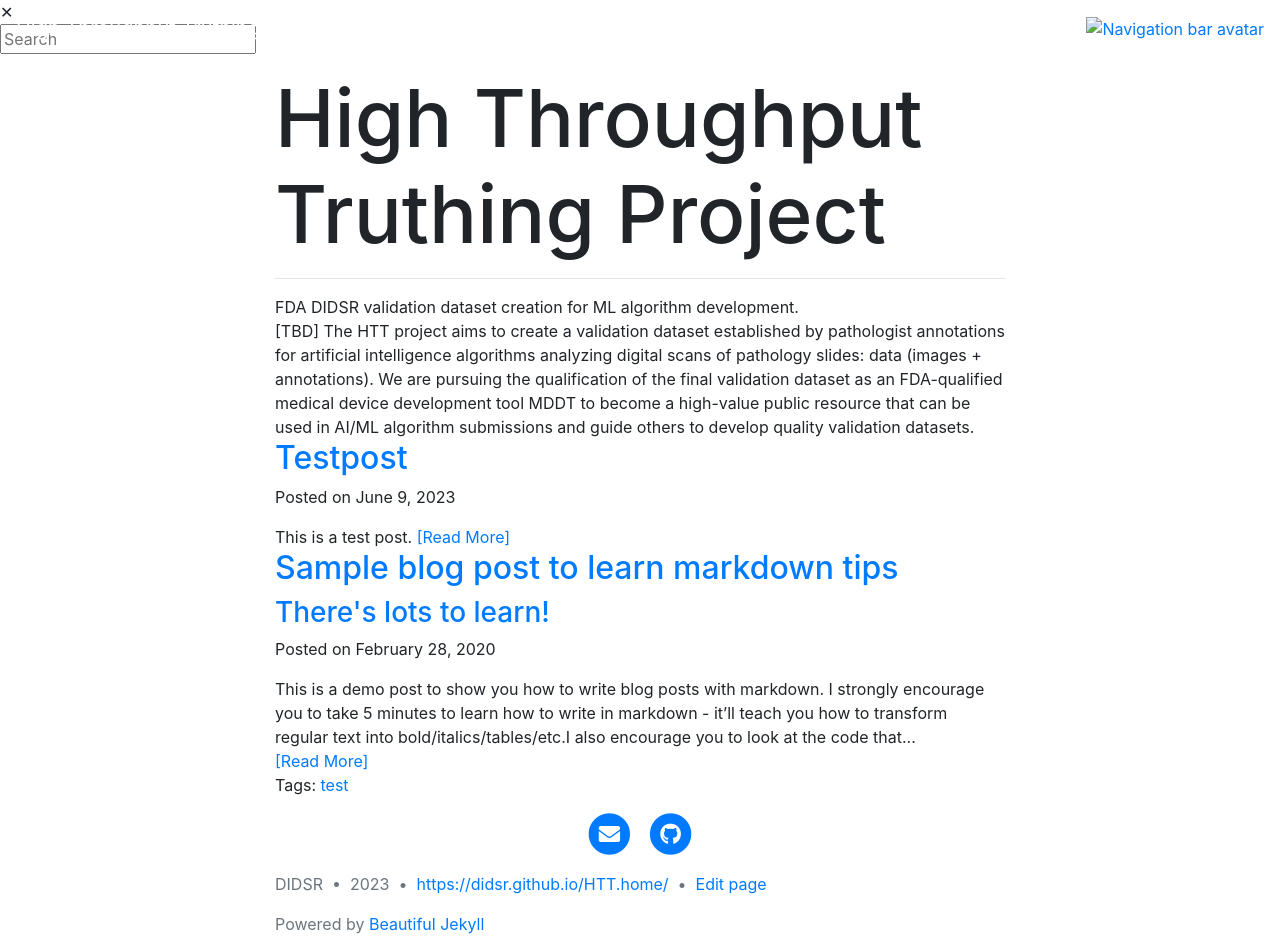
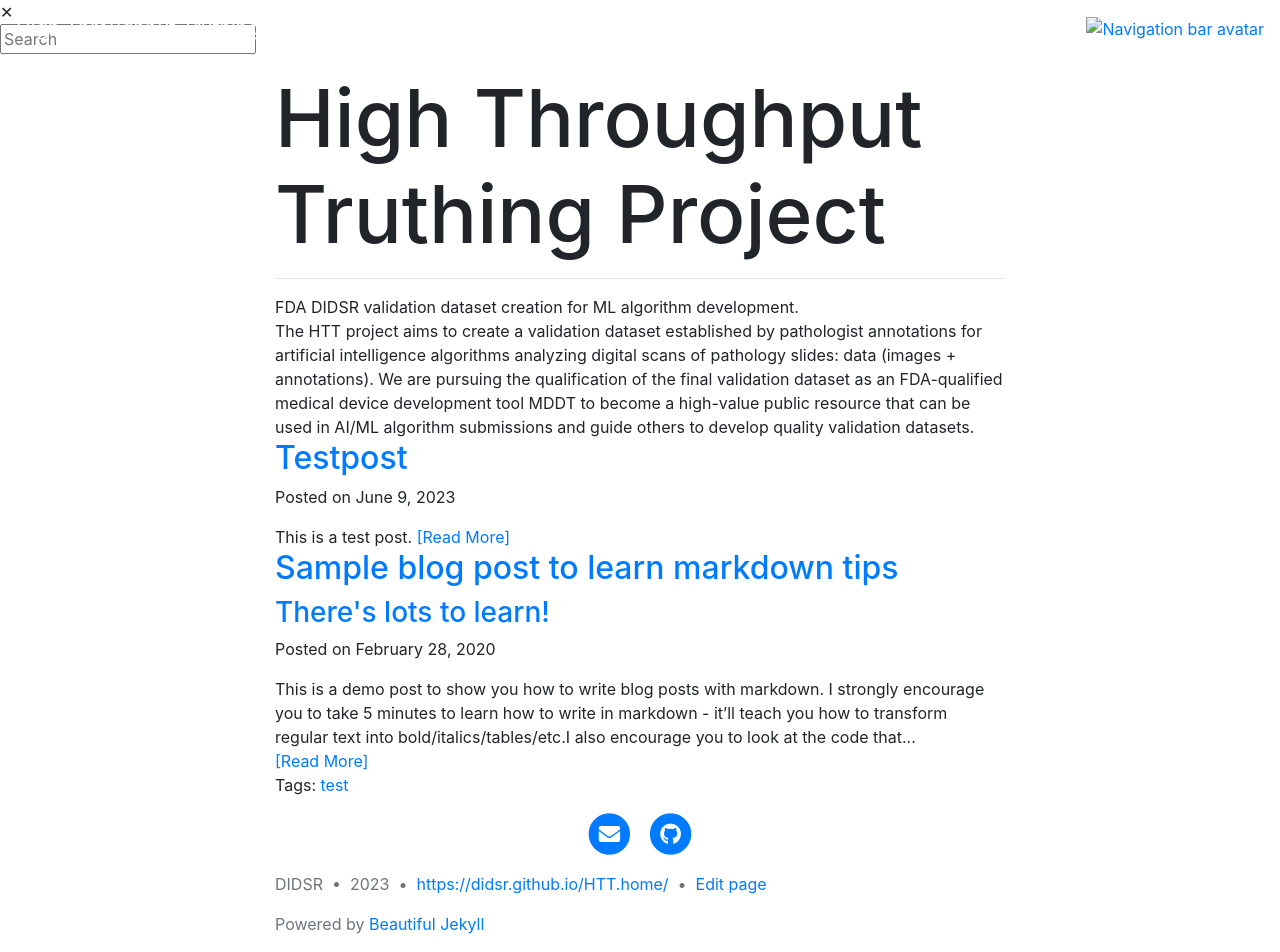
Before and after one commit to DIDSR/HTT.home, a Jekyll site: the page built from index.html, in a window 1280 px wide and 952 px high. Built offline with Jekyll 4.4.1, drawn with Linux system fonts in a browser that asks for light colours; nearby versions of some CDN libraries; the list of posts is cut into pages by our own code; comment, search, counter and statistics services are not loaded.

Commit message:
playing with home page html

```diff
--- a/index.html
+++ b/index.html
@@ -4,7 +4,9 @@
 subtitle: FDA DIDSR validation dataset creation for ML algorithm development.
 ---
 
-[TBD] The HTT project aims to create a validation dataset established by pathologist annotations for artificial intelligence
-algorithms analyzing digital scans of pathology slides: data (images + annotations). We are pursuing the qualification
-of the final validation dataset as an FDA-qualified medical device development tool MDDT to become a high-value public
-resource that can be used in AI/ML algorithm submissions and guide others to develop quality validation datasets.
+<body>
+    The HTT project aims to create a validation dataset established by pathologist annotations for artificial intelligence
+    algorithms analyzing digital scans of pathology slides: data (images + annotations). We are pursuing the qualification
+    of the final validation dataset as an FDA-qualified medical device development tool MDDT to become a high-value public
+    resource that can be used in AI/ML algorithm submissions and guide others to develop quality validation datasets.
+</body>
```
Also changed, not shown: _layouts/home.html (line endings or trailing spaces).
